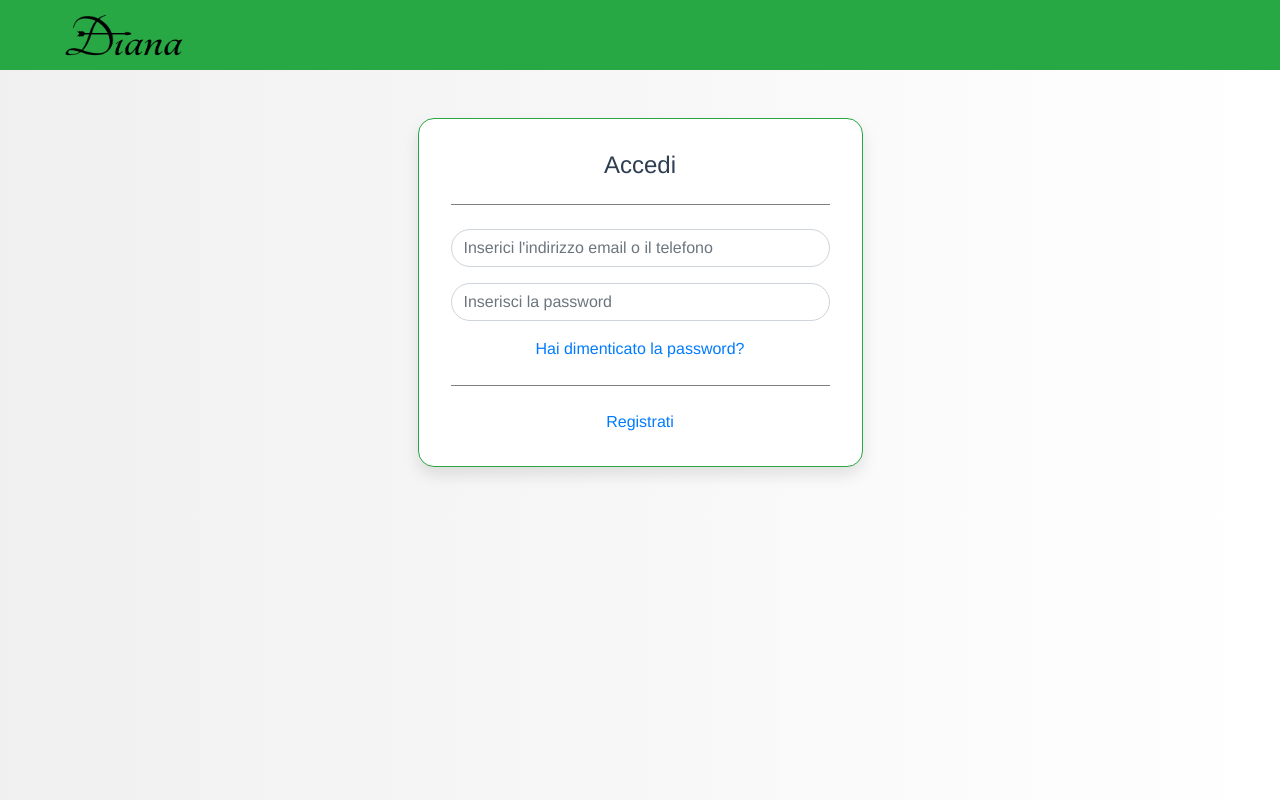
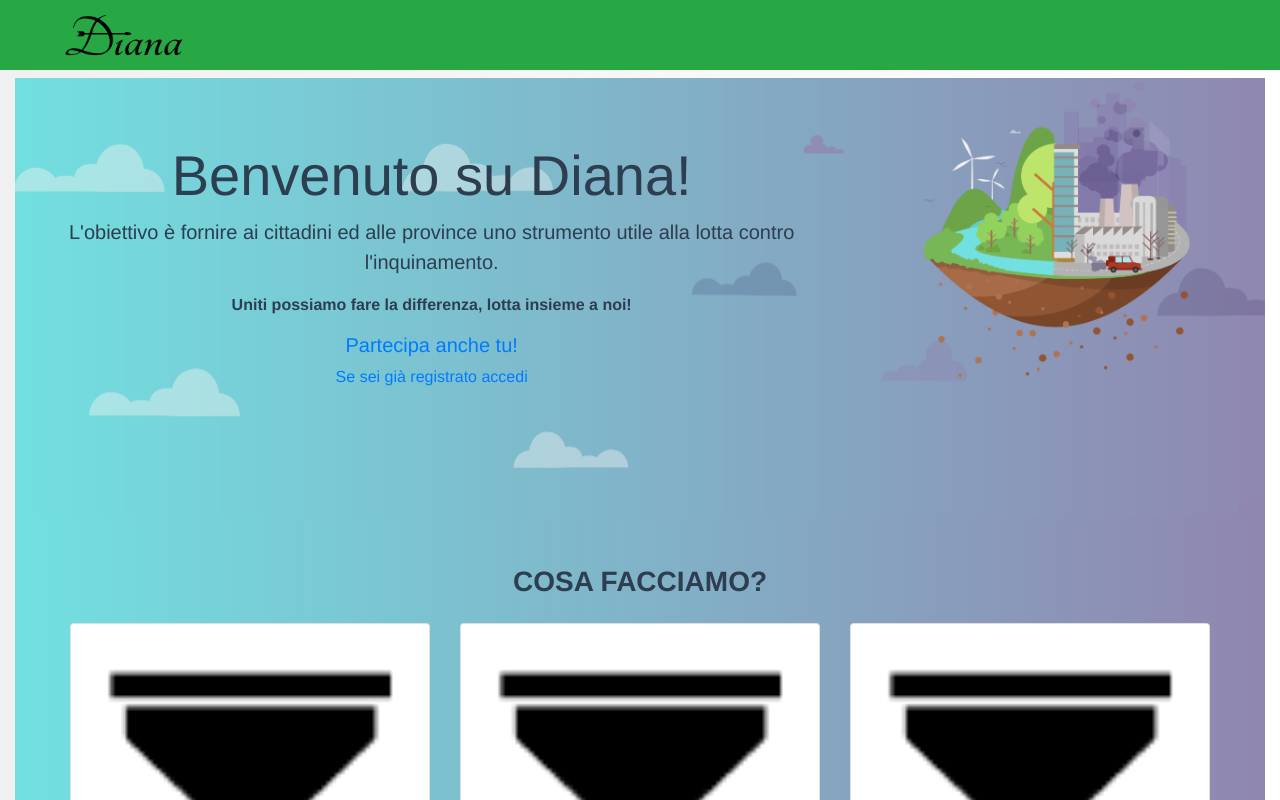
Before and after one commit to daniele3b/diana_app, a Vue app: page /#/ in a window 1280 px wide. Shown: the top 800 px of the page. Built offline with nearby package versions, Linux system fonts and the light colour scheme.

Commit message:
fix route

```diff
--- a/src/App.vue
+++ b/src/App.vue
@@ -37,6 +37,8 @@
     <!-- Links -->
 
   </div>
+
+
 
 
 
--- a/src/components/Logout.vue
+++ b/src/components/Logout.vue
@@ -19,7 +19,7 @@ export default {
     this.$store.commit('setMenu',false)
 
 
-      this.$router.push('/')
+      this.$router.push('/login')
 
     }
 
--- a/src/router/index.js
+++ b/src/router/index.js
@@ -23,6 +23,15 @@ const protect = (to, from, next) => {
   else next({ name : "Login"})
 }
 
+const skip = (to, from, next) => {
+  if((localStorage.getItem('email') != undefined || localStorage.getItem('phone') != undefined) &&
+      localStorage.getItem('password') != undefined && localStorage.getItem('token') != undefined &&
+      localStorage.getItem('type') != undefined){
+    next( {name: "Login"})
+  }
+  else next()
+}
+
 
 
 
@@ -39,8 +48,14 @@ const protectSup = (to, from, next) => {
 Vue.use(VueRouter)
 
   const routes = [
+    {
+        path:'/',
+        name:'Home',
+        beforeEnter:skip,
+        component:Home
+    },
   {
-    path: '/',
+    path: '/login',
     name: 'Login',
     component: Login
   },
--- a/src/views/Home.vue
+++ b/src/views/Home.vue
@@ -10,7 +10,7 @@
             <p><b>Uniti possiamo fare la differenza, lotta insieme a noi!</b></p>
 
             <h5 >  <router-link to="/registration"> Partecipa anche tu!</router-link></h5>
-            <p> <router-link to="/">Se sei già registrato accedi </router-link></p>
+            <p> <router-link to="/login">Se sei già registrato accedi </router-link></p>
 
         </div>
 
```
